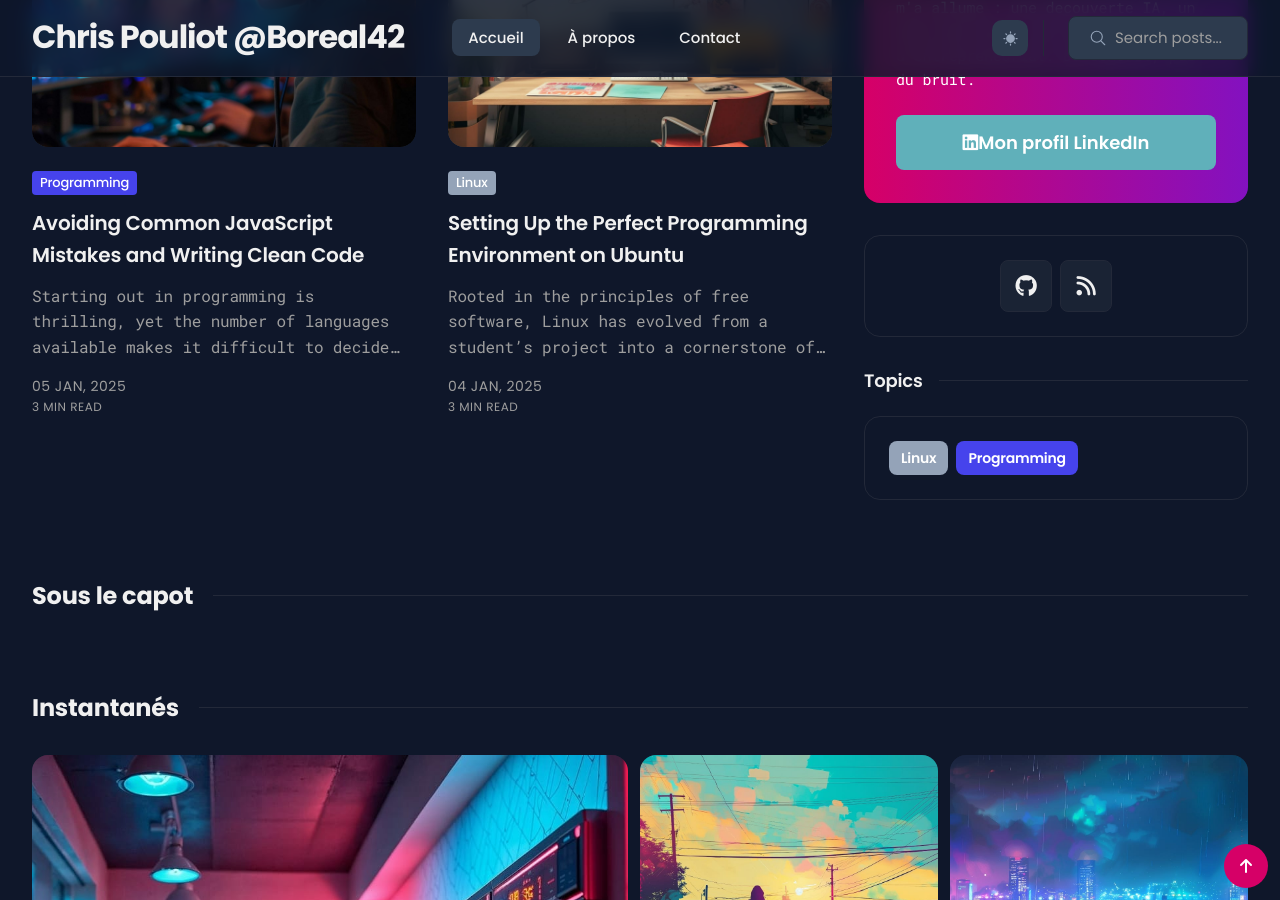
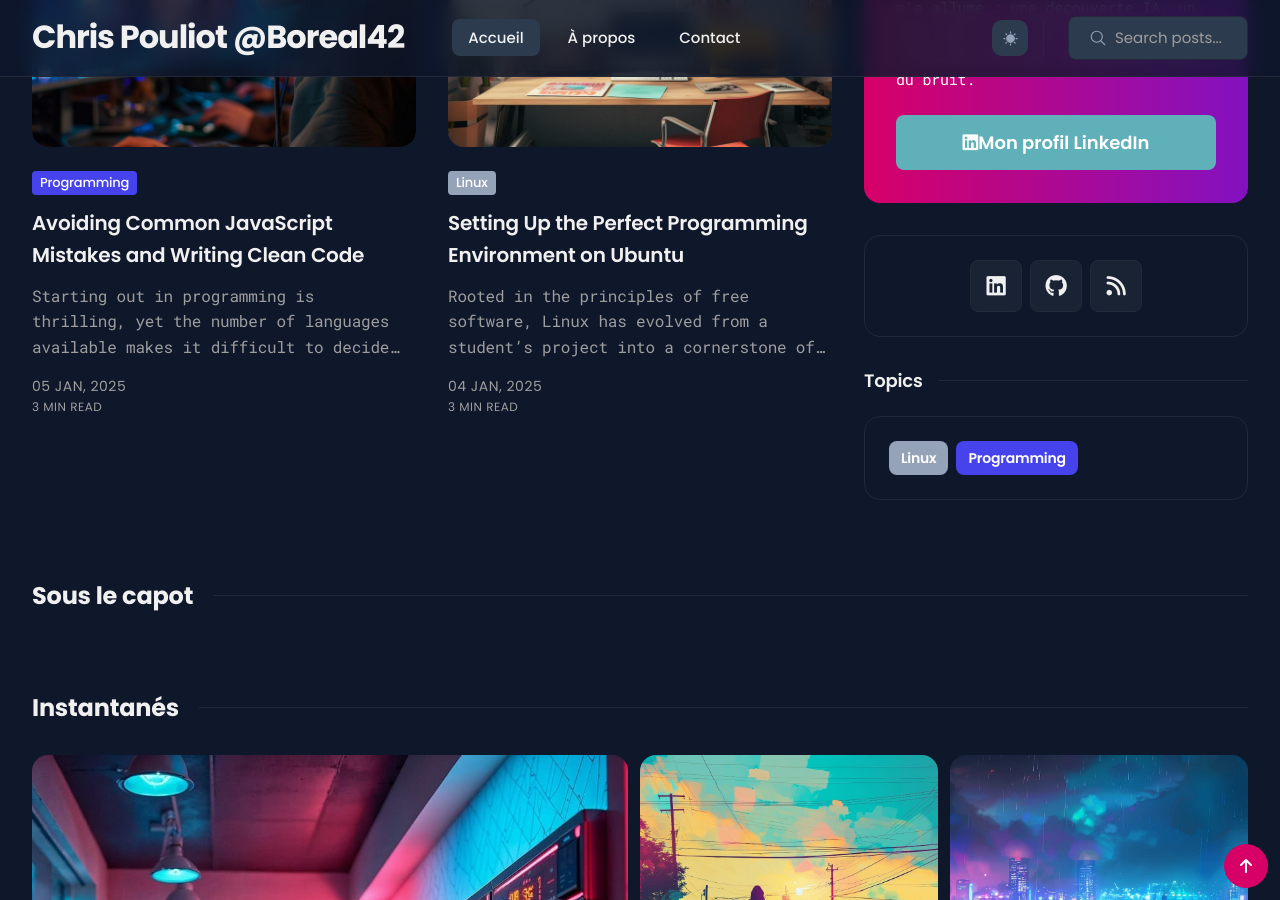
Before and after one commit to boreal42/boreal42.github.io, a Jekyll site: the page built from index.html, in a window 1280 px wide and 900 px high, scrolled down 1168 px. Built offline with Jekyll 4.4.1, drawn with Linux system fonts in a browser that asks for light colours; the list of posts is cut into pages by our own code.

Commit message:
Add LinkedIn social link to footer settings

```diff
--- a/_data/settings.yml
+++ b/_data/settings.yml
@@ -143,6 +143,7 @@ footer_description: "Boreal42 — IA appliquée, du Québec vers le terrain. Je
 #-------------------------------
 # Social Settings
 social:
+- {icon: "fa-brands fa-linkedin", name: "LinkedIn", link: "https://www.linkedin.com/in/christian-pouliot-8a7908132/"}
 - {icon: "fa-brands fa-github", name: "Github", link: "https://github.com/boreal42"}
 - {icon: "fa-solid fa-rss", name: "Rss", link: "/feed.xml"}
 
```
